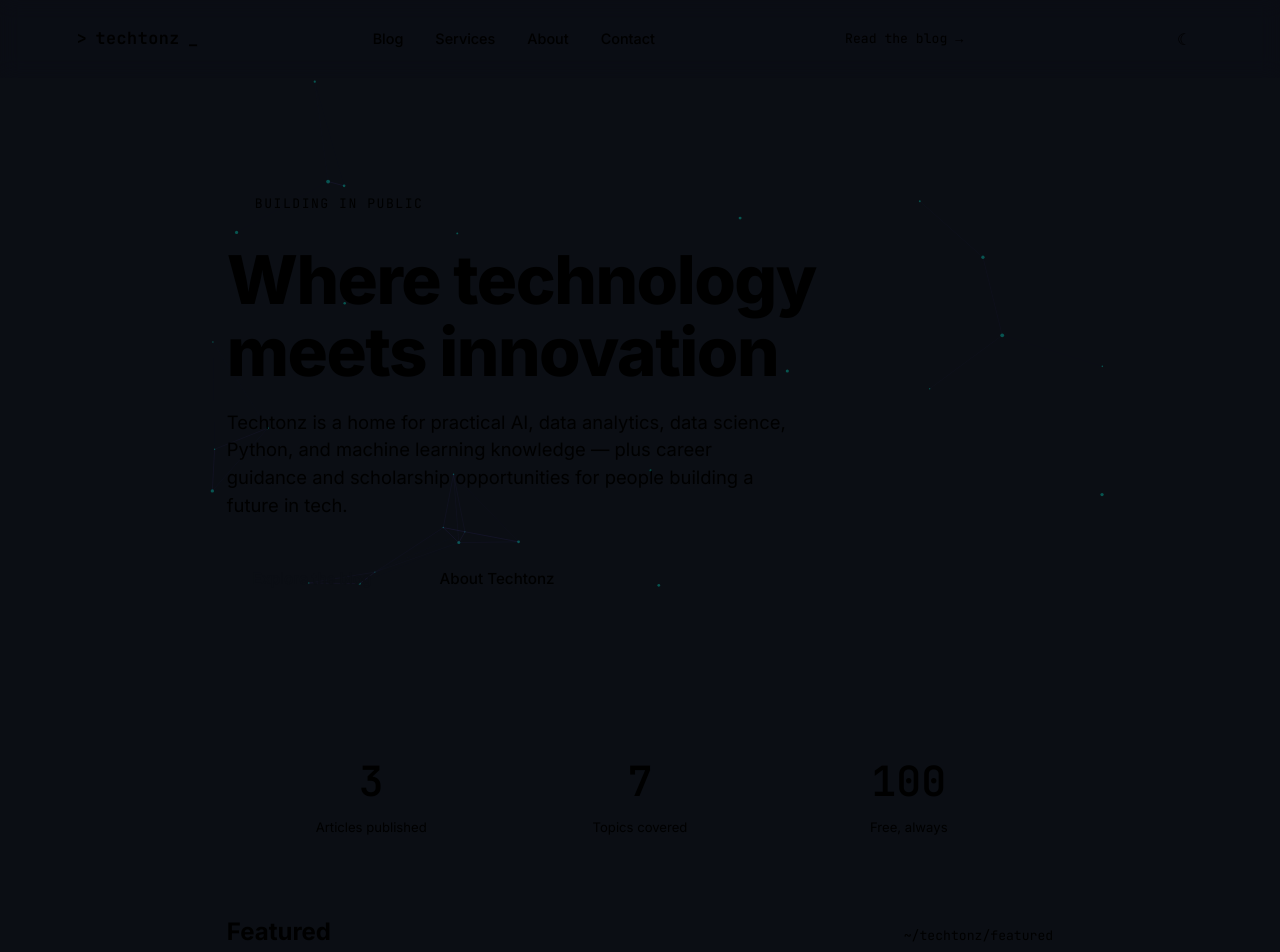
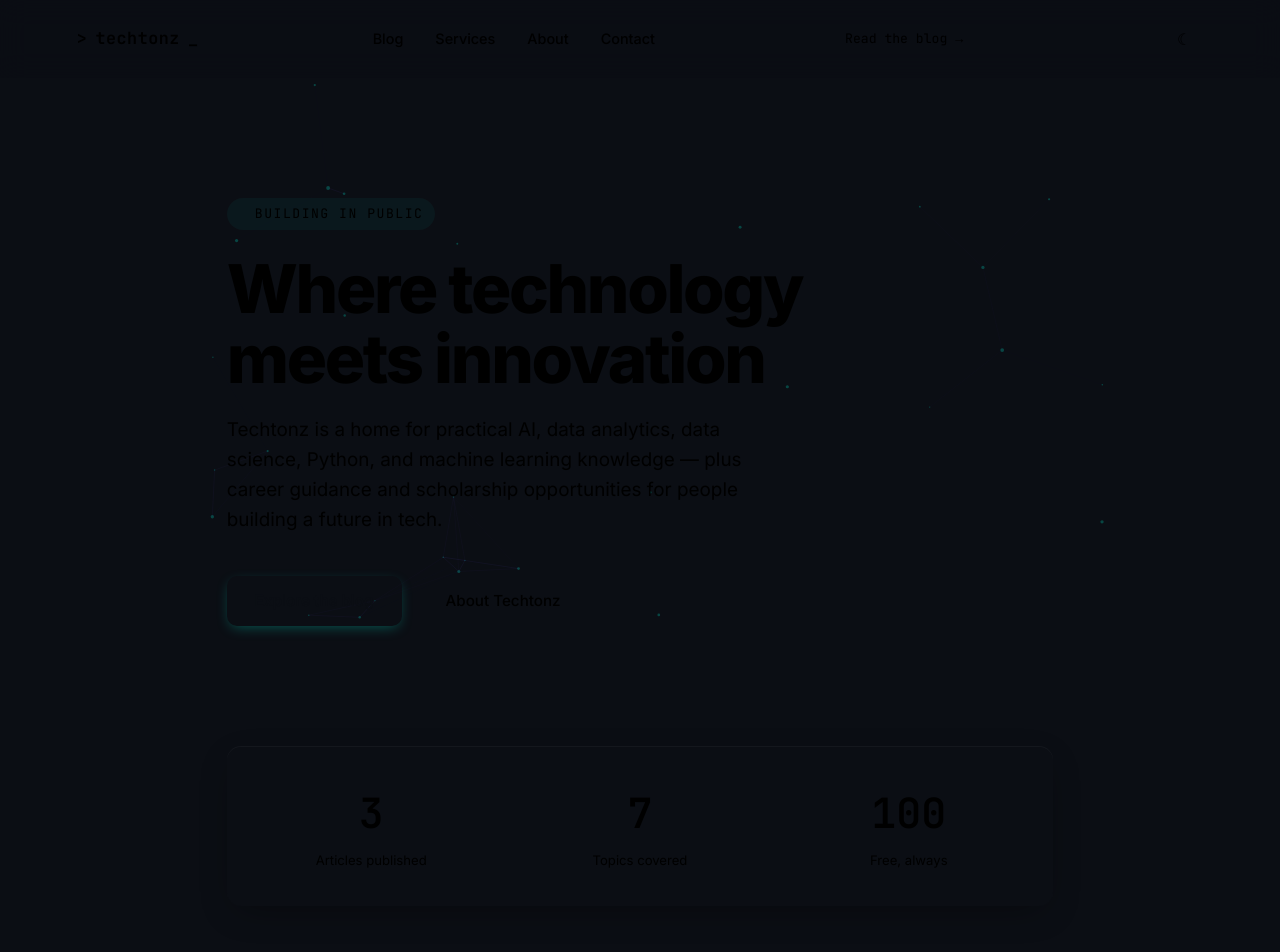
Before and after one commit to teefortech/Techtonz, a Jekyll site: the page built from index.md, in a window 1280 px wide and 1400 px high. Shown: the top 952 px of the window. Built offline with Jekyll 4.4.1, drawn with Linux system fonts in a browser that asks for light colours.

Commit message:
Add modern styles and hover effects to navigation

```diff
--- a/assets/css/main.css
+++ b/assets/css/main.css
@@ -742,3 +742,239 @@
     .hero { padding: 70px 6vw 60px; }
     .dir-icon { width: 60px; font-size: 0.75rem; }
   }
+/* =========================================================
+   MODERN POLISH – append at the very end of main.css
+   Safe overrides only. Does not remove any original styles.
+   ========================================================= */
+
+/* Nav glass + better hover */
+nav {
+  background: rgba(11, 14, 20, 0.78) !important;
+  backdrop-filter: blur(14px) saturate(1.3);
+  -webkit-backdrop-filter: blur(14px) saturate(1.3);
+}
+
+html.light-mode nav,
+:root[data-theme="light"] nav {
+  background: rgba(250, 251, 252, 0.82) !important;
+}
+
+.nav-links a {
+  position: relative;
+}
+
+.nav-links a::after {
+  content: '';
+  position: absolute;
+  left: 0;
+  bottom: -4px;
+  width: 0;
+  height: 1.5px;
+  background: var(--teal);
+  transition: width 0.25s cubic-bezier(0.22, 1, 0.36, 1);
+}
+
+.nav-links a:hover::after {
+  width: 100%;
+}
+
+.nav-cta:hover {
+  box-shadow: 0 6px 20px -4px rgba(0, 217, 192, 0.35);
+  transform: translateY(-1px);
+}
+
+.theme-toggle {
+  border-radius: 10px;
+}
+
+.theme-toggle:hover {
+  background: rgba(0, 217, 192, 0.08);
+  transform: scale(1.05);
+}
+
+/* Hero refinements */
+.hero {
+  padding-top: 120px;
+  padding-bottom: 100px;
+}
+
+#particleCanvas {
+  opacity: 0.55;
+}
+
+.eyebrow {
+  border-radius: 9999px;
+  background: rgba(0, 217, 192, 0.05);
+}
+
+.eyebrow:hover {
+  border-color: rgba(0, 217, 192, 0.4);
+  background: rgba(0, 217, 192, 0.09);
+}
+
+h1 {
+  letter-spacing: -0.035em;
+  line-height: 1.05;
+}
+
+.hero p.lead {
+  font-size: 1.18rem;
+  line-height: 1.6;
+  margin-bottom: 40px;
+}
+
+/* Buttons */
+.btn-primary {
+  border-radius: 10px;
+  padding: 14px 28px;
+  box-shadow: 0 4px 14px -4px rgba(0, 217, 192, 0.4);
+  transition: transform 0.22s cubic-bezier(0.22, 1, 0.36, 1),
+              box-shadow 0.22s ease;
+}
+
+.btn-primary:hover {
+  transform: translateY(-3px) scale(1.02);
+  box-shadow: 0 14px 32px -8px rgba(0, 217, 192, 0.45);
+}
+
+.btn-primary:active {
+  transform: translateY(0) scale(0.98);
+}
+
+.btn-ghost {
+  border-radius: 10px;
+  padding: 14px 28px;
+  transition: border-color 0.2s ease, background 0.2s ease, transform 0.2s ease;
+}
+
+.btn-ghost:hover {
+  background: rgba(139, 147, 167, 0.06);
+  transform: translateY(-2px);
+}
+
+/* Cards / Directory / Posts elevation */
+.directory,
+.post-card,
+.status-box,
+.counter-grid,
+.slider-wrap,
+.search-box {
+  border-radius: 14px;
+  box-shadow:
+    0 1px 0 rgba(255, 255, 255, 0.04) inset,
+    0 10px 36px -12px rgba(0, 0, 0, 0.45);
+  transition: border-color 0.22s ease, box-shadow 0.22s ease, transform 0.22s ease;
+}
+
+html.light-mode .directory,
+html.light-mode .post-card,
+html.light-mode .status-box,
+html.light-mode .counter-grid,
+html.light-mode .slider-wrap,
+html.light-mode .search-box,
+:root[data-theme="light"] .directory,
+:root[data-theme="light"] .post-card,
+:root[data-theme="light"] .status-box,
+:root[data-theme="light"] .counter-grid,
+:root[data-theme="light"] .slider-wrap,
+:root[data-theme="light"] .search-box {
+  box-shadow:
+    0 1px 0 rgba(255, 255, 255, 0.8) inset,
+    0 8px 28px -10px rgba(0, 0, 0, 0.08);
+}
+
+.post-card:hover,
+.directory:hover {
+  border-color: rgba(0, 217, 192, 0.35);
+  box-shadow:
+    0 0 0 1px rgba(0, 217, 192, 0.12),
+    0 14px 40px -12px rgba(0, 217, 192, 0.18);
+  transform: translateY(-2px);
+}
+
+.post-card {
+  padding: 26px 28px;
+}
+
+/* Status banner */
+.status-box {
+  border-radius: 14px;
+  padding: 26px 28px;
+}
+
+html.light-mode .status-box p,
+:root[data-theme="light"] .status-box p {
+  color: #5b4bb8;
+}
+
+/* Light theme contrast improvements */
+html.light-mode,
+:root[data-theme="light"] {
+  --bg: #F8F9FB;
+  --bg-raised: #FFFFFF;
+  --line: #E2E6ED;
+  --slate: #5A6478;
+}
+
+html.light-mode .prose,
+:root[data-theme="light"] .prose {
+  color: #3d4658;
+}
+
+/* Slider */
+.slider-wrap {
+  border-radius: 16px;
+}
+
+.slider-arrow {
+  width: 42px;
+  height: 42px;
+  background: rgba(11, 14, 20, 0.55);
+  backdrop-filter: blur(8px);
+  border: 1px solid rgba(255, 255, 255, 0.18);
+  transition: background 0.2s ease, transform 0.2s ease, border-color 0.2s ease;
+}
+
+.slider-arrow:hover {
+  background: rgba(0, 217, 192, 0.35);
+  border-color: rgba(0, 217, 192, 0.5);
+  transform: translateY(-50%) scale(1.08);
+}
+
+.slider-dot {
+  border-radius: 9999px;
+  transition: background 0.2s ease, width 0.25s ease;
+}
+
+.slider-dot.active {
+  background: var(--teal);
+  width: 22px;
+}
+
+/* Forms */
+.form-field input,
+.form-field textarea {
+  border-radius: 10px;
+  transition: border-color 0.2s ease, box-shadow 0.2s ease;
+}
+
+.form-field input:focus,
+.form-field textarea:focus {
+  border-color: var(--teal);
+  box-shadow: 0 0 0 3px rgba(0, 217, 192, 0.18);
+}
+
+/* WhatsApp float */
+.whatsapp-float {
+  width: 56px;
+  height: 56px;
+  bottom: 28px;
+  right: 28px;
+  box-shadow: 0 8px 28px rgba(37, 211, 102, 0.4);
+  transition: transform 0.22s cubic-bezier(0.22, 1, 0.36, 1), box-shadow 0.22s ease;
+}
+
+.whatsapp-float:hover {
+  transform: scale(1.1);
+  box-shadow: 0 12px 36px rgba(37, 211, 102, 0.5);
+                   }
```
